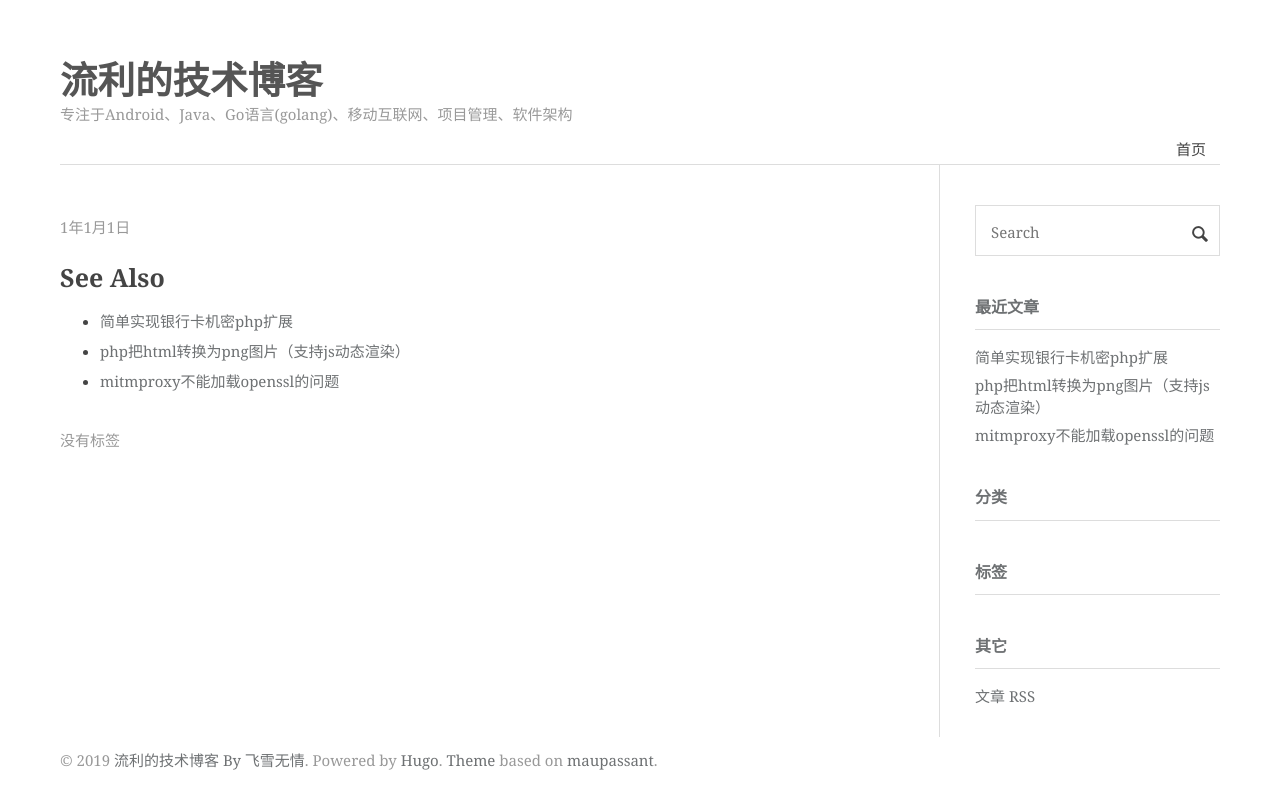
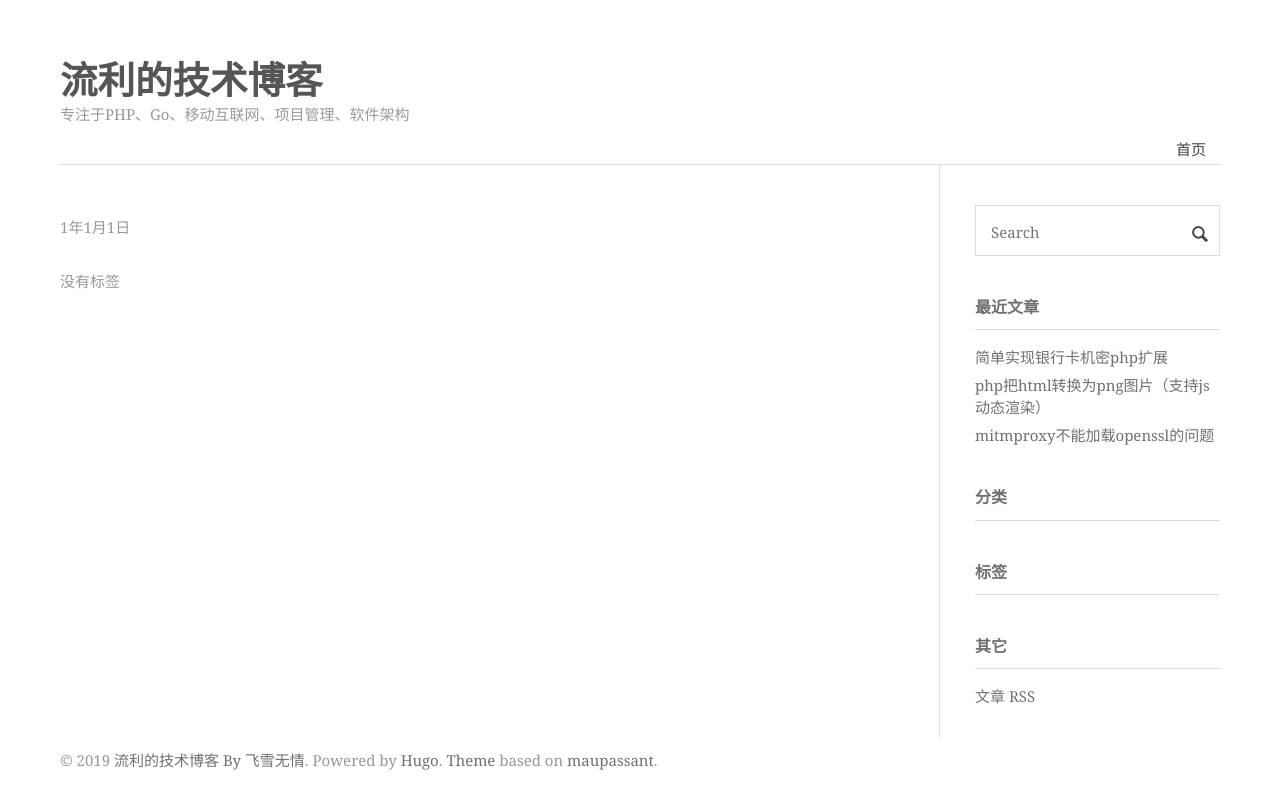
Before and after one commit to ring0li/ring0li-hugo, a plain HTML site: page about/index.html in a window 1280 px wide. Drawn offline with nearby package versions, Linux system fonts and the light colour scheme; some packages are replaced by stand-ins of ours.

Commit message:
修改子标题

```diff
--- a/about/index.html
+++ b/about/index.html
@@ -12,7 +12,7 @@
     <meta property="og:type" content="article">
 
 
-    <meta name="Keywords" content="golang,go语言,go语言笔记,飞雪无情,java,android,博客,项目管理,python,软件架构,公众号,小程序">
+    <meta name="Keywords" content="">
     <meta name="description" content="">
 
     <meta name="author" content="飞雪无情">
@@ -43,7 +43,7 @@
                         流利的技术博客
                     </a>
 
-                <p class="description">专注于Android、Java、Go语言(golang)、移动互联网、项目管理、软件架构</p>
+                <p class="description">专注于PHP、Go、移动互联网、项目管理、软件架构</p>
             </div>
             <div>
                 <nav id="nav-menu" class="clearfix">
@@ -82,19 +82,6 @@
 
 
 
-
-<div class="post-archive">
-    <h2>See Also</h2>
-    <ul class="listing">
-
-        <li><a href="/post/%E7%AE%80%E5%8D%95%E5%AE%9E%E7%8E%B0%E9%93%B6%E8%A1%8C%E5%8D%A1%E6%9C%BA%E5%AF%86%E6%89%A9%E5%B1%95/">简单实现银行卡机密php扩展</a></li>
-
-        <li><a href="/post/php%E6%8A%8Ahtml%E8%BD%AC%E6%8D%A2%E4%B8%BApng%E5%9B%BE%E7%89%87/">php把html转换为png图片（支持js动态渲染）</a></li>
-
-        <li><a href="/post/mitmproxy%E4%B8%8D%E8%83%BD%E5%8A%A0%E8%BD%BDopenssl%E7%9A%84%E9%97%AE%E9%A2%98/">mitmproxy不能加载openssl的问题</a></li>
-
-    </ul>
-</div>
 
 
                         <div class="post-meta meta-tags">
```
Also changed, not shown: 404.html (+2 -17 lines), categories/index.html (+2 -2 lines), index.html (+5 -5 lines), post/mitmproxy不能加载openssl的问题/index.html (+2 -11 lines), post/php把html转换为png图片/index.html (+2 -13 lines), post/简单实现银行卡机密扩展/index.html (+2 -15 lines), tags/index.html (+2 -2 lines).
